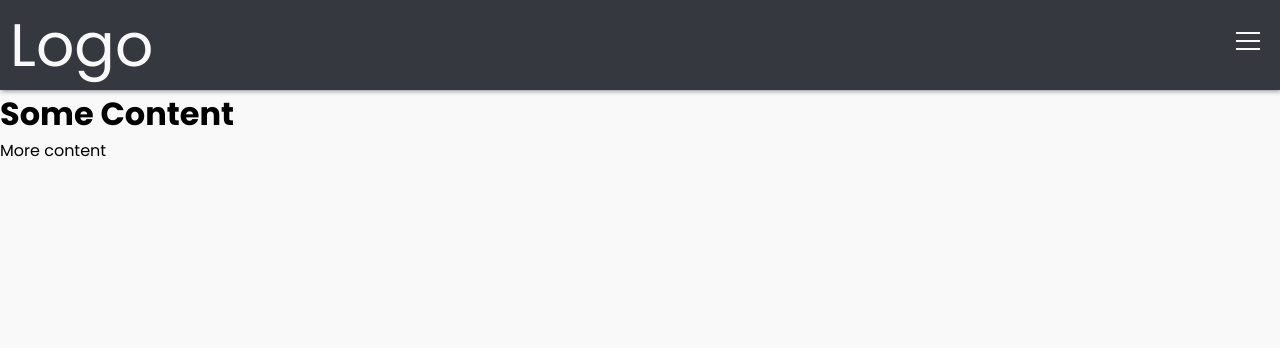
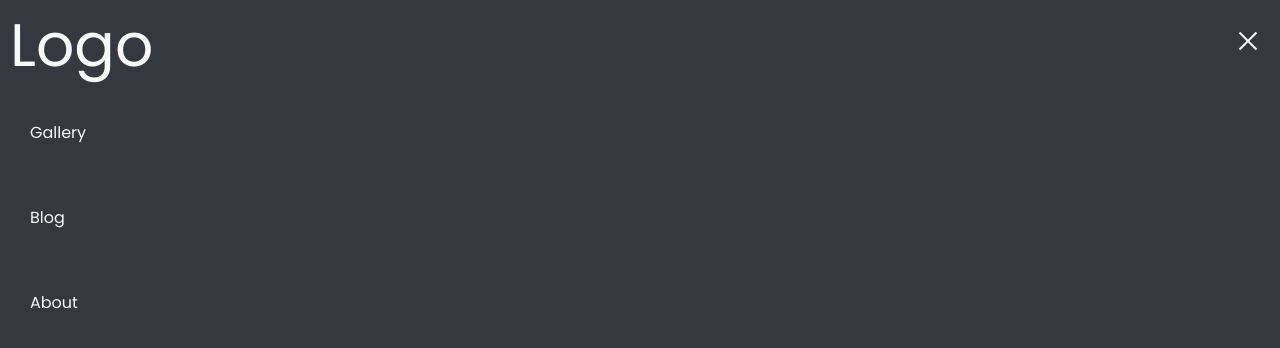
Before and after one commit to WMCharles/DairyBusiness, a plain HTML site: page index.html in a window 1280 px wide. Both pictures are taken after a click on the label 1248 px from the left and 41 px from the top of the page. Drawn offline with Linux system fonts and the light colour scheme.

Commit message:
style toggle menu icon

```diff
--- a/css/style.css
+++ b/css/style.css
@@ -104,3 +104,21 @@ header {
 .side-menu {
     display: none;
 }
+
+.side-menu:checked ~ nav {
+    max-height: 100%;
+}
+
+.side-menu:checked ~.hamb .hamb-line {
+    background: transparent;
+}
+
+.side-menu:checked ~ .hamb .hamb-line::before {
+    transform: rotate(-45deg);
+    top: 0;
+}
+
+.side-menu:checked ~.hamb .hamb-line::after {
+    transform: rotate(45deg);
+    top: 0;
+}
```
